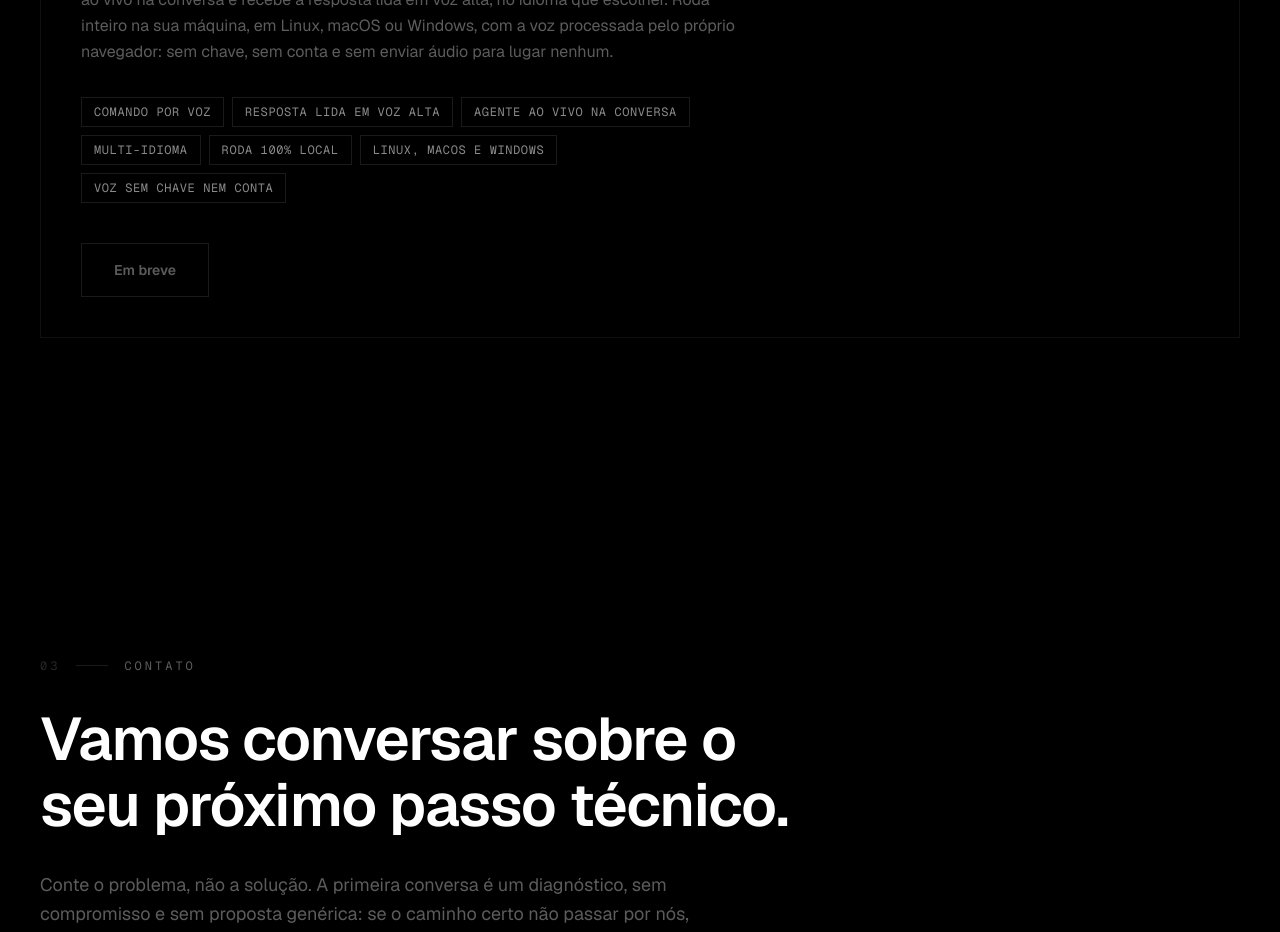
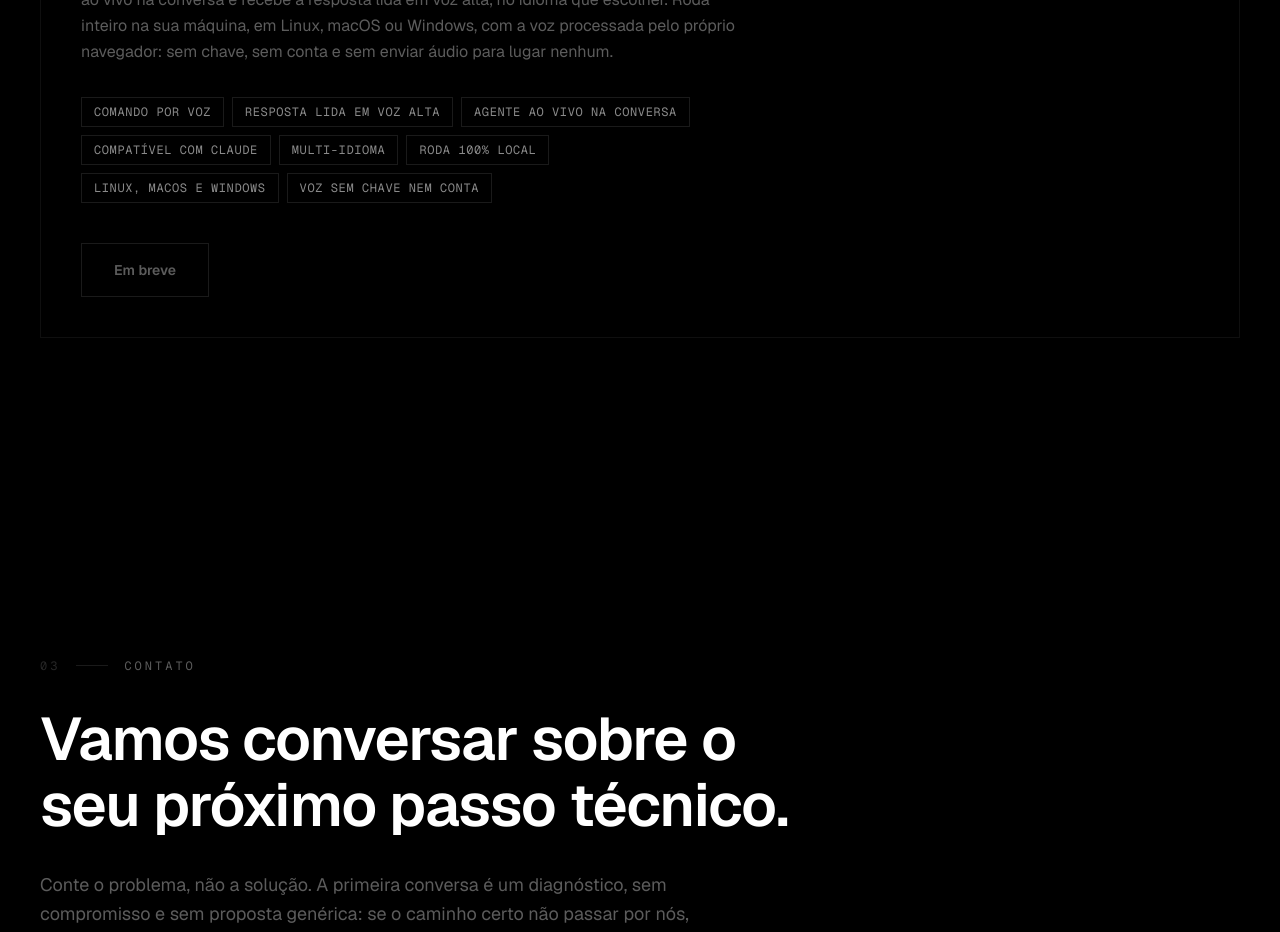
Before and after one commit to Lumni-Dev/lumni-landing, a Next.js app: page / in a window 1280 px wide. Shown: the part 4760-5692 px from the top of the page. Built offline with nearby package versions, Linux system fonts and the light colour scheme.

Commit message:
feat(landing): badge 'Compatível com Claude' no Sirius

```diff
--- a/src/data/system.repository.ts
+++ b/src/data/system.repository.ts
@@ -32,6 +32,7 @@ const CATALOG: readonly System[] = [
       "Comando por voz",
       "Resposta lida em voz alta",
       "Agente ao vivo na conversa",
+      "Compatível com Claude",
       "Multi-idioma",
       "Roda 100% local",
       "Linux, macOS e Windows",
```
